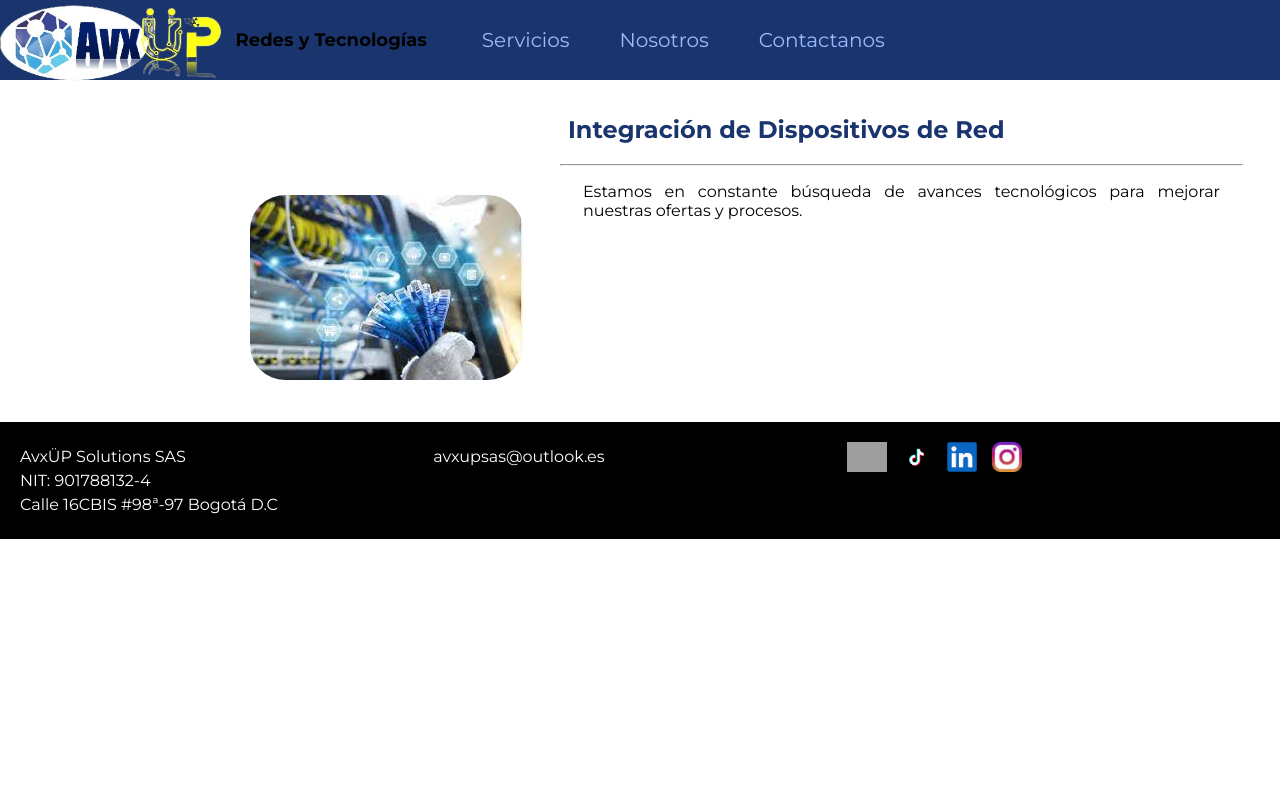
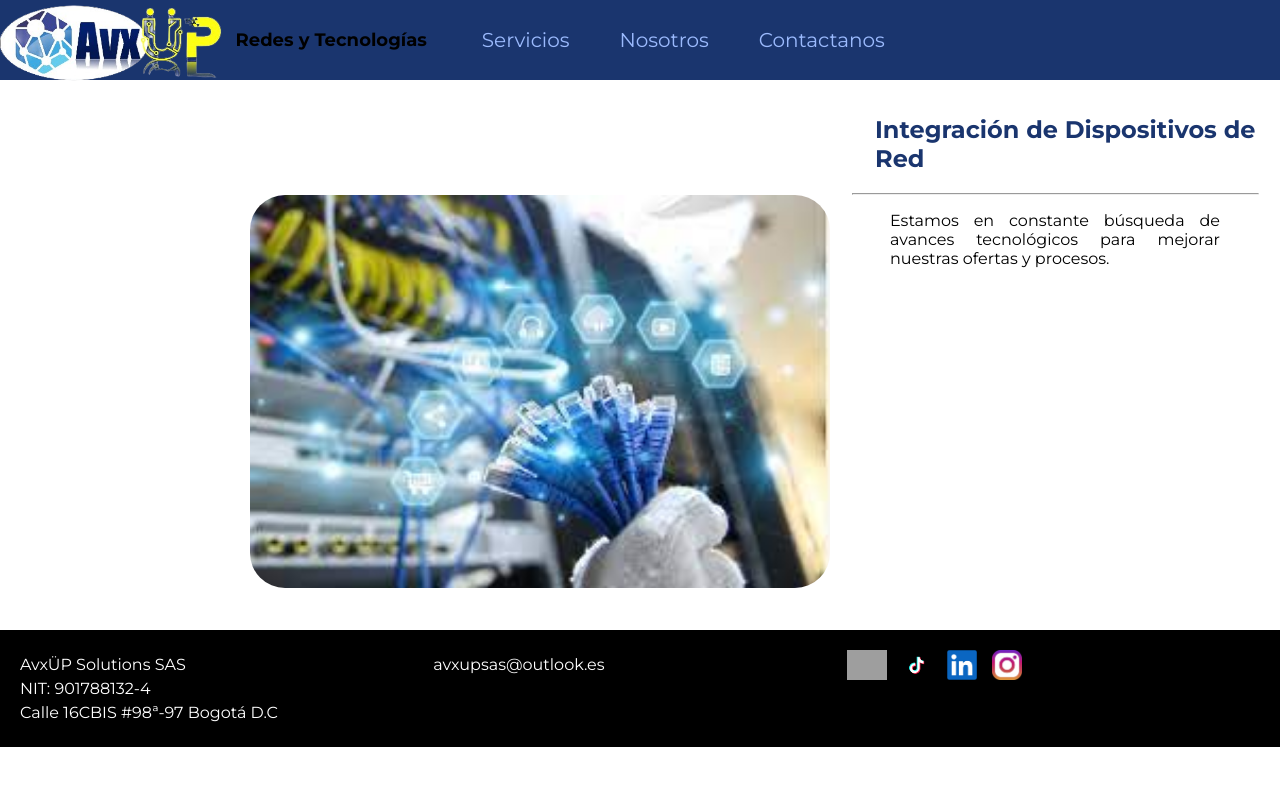
Before and after one commit to estefaniarizzo/AVXUP, a React (Create React App) app: page /integracionredes in a window 1280 px wide. Shown: the top 786 px of the page. Built offline with nearby package versions, Linux system fonts and the light colour scheme; grey boxes are pictures that could not be loaded; a web font is replaced by a local one.

Commit message:
cambios en la imagen

```diff
--- a/src/Cableado.js
+++ b/src/Cableado.js
@@ -16,7 +16,7 @@ function Cableado() {
             <div className="mosaico">
               <div className="fila">
                 <div className="imagen-container">
-                  <img src={cableado} alt="Compromis" className="fila-img" style={{ maxWidth: '580px', maxHeight: '580px', borderRadius:'35px' }} />
+                  <img src={cableado} alt="Compromis" className="fila-img" style={{ maxWidth: '680px', maxHeight: '580px', borderRadius:'35px' }} />
                 </div>
               </div>
             </div>
--- a/src/redes.js
+++ b/src/redes.js
@@ -3,9 +3,9 @@ import Navbar from './Navbar';
 import Footer from './footer';
 import integrared from './assets/integracion2.jpg';
 const Redes =() =>{
-    return <section>
-
-        <Navbar />
+    return (
+<>
+<Navbar />
         <br />
         <br />
         <br />
@@ -16,7 +16,7 @@ const Redes =() =>{
             <div className="mosaico">
               <div className="fila">
                 <div className="imagen-container">
-                  <img src={integrared} alt="Intregracionredes" className="fila-img" style={{ maxWidth: '580px', maxHeight: '580px', borderRadius:'35px' }} />
+                  <img src={integrared} alt="Intregracionredes" className="fila-img" style={{ width: '580px', Height: '780px', borderRadius:'35px' }} />
                 </div>
               </div>
             </div>
@@ -33,8 +33,10 @@ const Redes =() =>{
         </div>
         <br/><br/>
         <Footer />
-      </section>
 
+</>
+
+    );
   }
 
   export default Redes;
```
